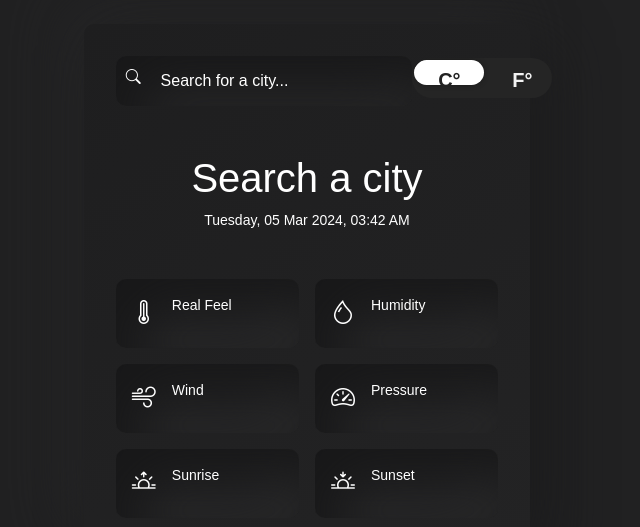
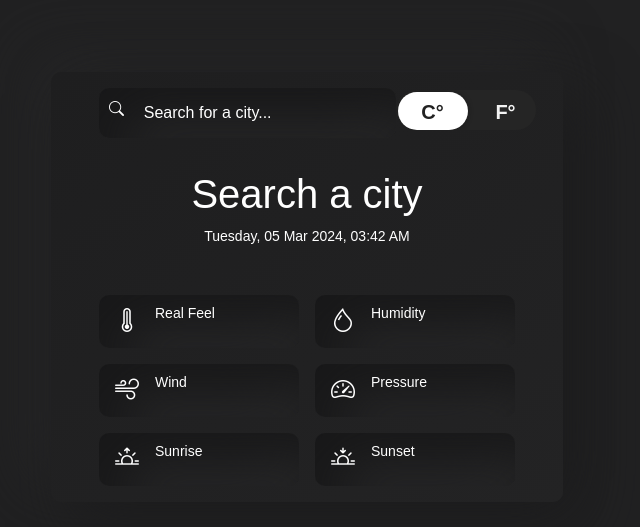
Before and after one commit to Joshua-T-J/WeatherApp, an Angular app: page / in a window 1280 px wide. Shown: the part 113-640 px from the top of the page, without its empty margins (333-973 px from the left). Built offline with nearby package versions, Linux system fonts and the light colour scheme.

Commit message:
Style updates

```diff
--- a/src/app/Components/weather-details/weather-details.component.css
+++ b/src/app/Components/weather-details/weather-details.component.css
@@ -31,3 +31,8 @@
 .mat-expansion-panel-header-description .row {
     align-items: center;
 }
+
+.min-temp {
+    opacity: .5;
+    margin-left: 5px;
+}
--- a/src/app/Components/weather-details/weather-details.component.html
+++ b/src/app/Components/weather-details/weather-details.component.html
@@ -1,4 +1,9 @@
 <div class="container">
+    <div class="details-header">
+        <div class="row">
+            <h3>{{weatherDetails.city.name}}, {{weatherDetails.city.country}}</h3>
+        </div>
+    </div>
     <div class="inner-container">
         <div class="example-action-buttons">
             <button mat-raised-button (click)="accordion.openAll()">Expand All</button>
@@ -9,7 +14,7 @@
             <mat-expansion-panel>
                 <mat-expansion-panel-header>
                     <mat-panel-title>
-                        {{weatherData.data[0].dt*1000|date:'dd MMM yyyy'}}
+                        {{weatherData.data[0].dt*1000|date:'dd MMM yyyy, EEEE'}}
                     </mat-panel-title>
                     <mat-panel-description>
                         <div class="row" style="width: 100%;">
@@ -17,10 +22,10 @@
                                 <p>{{weatherData.data[0].main.temp}}&#176;</p>
                             </div>
                             <div class="col-4">
-                                <img [src]="getWeatherIcon(weatherData?.data[4]?.weather[0].icon||weatherData.data[0].weather[0].icon)" alt="">
+                                <p>{{(weatherData.data[4]?.weather[0].description||weatherData.data[0].weather[0].description)|titlecase}}</p>
                             </div>
                             <div class="col-4">
-                                <p>{{(weatherData.data[4]?.weather[0].description||weatherData.data[0].weather[0].description)|titlecase}}</p>
+                                <img [src]="getWeatherIcon(weatherData?.data[4]?.weather[0].icon||weatherData.data[0].weather[0].icon)" alt="">
                             </div>
                         </div>
                     </mat-panel-description>
@@ -46,13 +51,13 @@
                     </div>
                 </div>
                 <hr>
-                @for (item of weatherData.data; track $index) {
+                @for (item of weatherData.data; track item) {
                 <div class="row">
                     <div class="col-2">
                         <p>{{item.dt*1000|date:'hh:mm a'}}</p>
                     </div>
                     <div class="col-2">
-                        <p>{{item.main.temp}}&#176;</p>
+                        <p>{{item.main.temp_max}}&#176; <span class="min-temp">{{item.main.temp_min}}&#176;</span></p>
                     </div>
                     <div class="col-2">
                         <p>{{item.weather[0].description|titlecase}}</p>
@@ -64,7 +69,7 @@
                         <p>{{item.wind.speed}} m/s</p>
                     </div>
                     <div class="col-2">
-                        <p>{{item.main.humidity}}</p>
+                        <p>{{item.main.humidity}}%</p>
                     </div>
                 </div>
                 }
--- a/src/app/Components/weather/weather.component.css
+++ b/src/app/Components/weather/weather.component.css
@@ -43,7 +43,7 @@
 .btn-color-mode-switch>label.btn-color-mode-switch-inner:after {
     content: attr(data-off);
     width: 70px;
-    height: 25px;
+    height: 38px;
     background: #fff;
     border-radius: 26px;
     position: absolute;
--- a/src/app/Components/weather/weather.component.html
+++ b/src/app/Components/weather/weather.component.html
@@ -1,4 +1,4 @@
-<div class="container">
+<div class="weather_container">
     <div class="content">
         <div class="weather_header">
             <form class="weather_search" [formGroup]="formWeather" (ngSubmit)="getWeather()">
--- a/src/styles.css
+++ b/src/styles.css
@@ -15,7 +15,7 @@ body {
     height: 100%;
 }
 
-.container {
+.weather_container {
     width: 100%;
     min-height: 100vh;
     display: grid;
@@ -24,7 +24,7 @@ body {
 
 .content {
     border-radius: 10px;
-    padding: 2rem;
+    padding: 1rem 3rem;
     width: 40%;
     border-radius: 10px;
     background: linear-gradient(145deg, #1e1e1f, #232324);
@@ -82,11 +82,11 @@ input::placeholder {
 
 .weather_body {
     text-align: center;
-    margin-top: 3rem;
+    margin-top: 2rem;
 }
 
 .weather_datetime {
-    margin-bottom: 2rem;
+    margin-bottom: .5rem;
     font-size: 14px;
 }
 
@@ -130,7 +130,7 @@ input::placeholder {
     background: #212122;
     box-shadow: inset 27px 27px 54px #181819,
         inset -27px -27px 54px #2a2a2b;
-    padding: 1rem;
+    padding: .5rem 1rem;
     border-radius: 10px;
 }
 
@@ -203,3 +203,13 @@ input::placeholder {
 .mat-expansion-panel-content .mat-expansion-panel-body {
     color: #f1f1f1 !important;
 }
+
+.details-header {
+    color: #f1f1f1;
+    text-align: center;
+    margin-top: 50px;
+}
+
+.mat-expansion-indicator::after {
+    color: rgba(255, 255, 255, 0.516) !important;
+}
```
